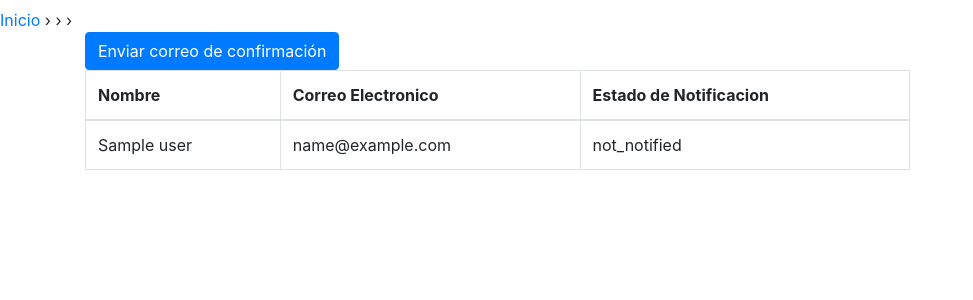
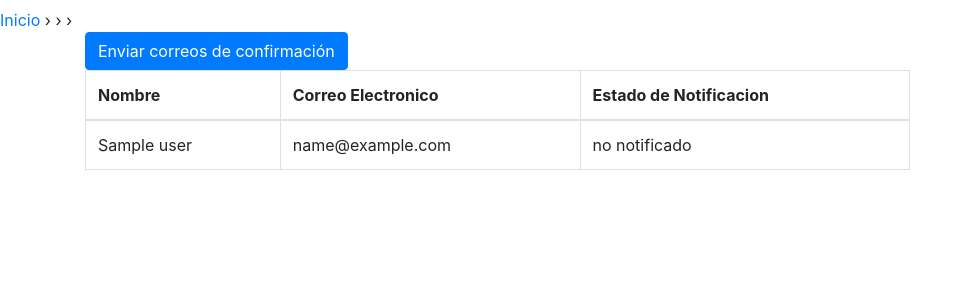
Before and after one commit to fiqus/compras-comunitarias, a Django app: template compras/templates/admin/order/report_orders.html in a window 1280 px wide. Shown: the part 29-329 px from the top of the page, without its empty margins (0-973 px from the left). Run offline with Django 3.2, Linux system fonts and the light colour scheme; the template is opened without the code that fills it: most values are stand-ins (such as "Sample title", 1, 10 or a date in 2020); style sheets or scripts are compiled from the project's sources; parts of the project's set-up code (start-up, migrations or seed data) failed here and were passed over; some libraries are stand-ins or nearby versions.

Commit message:
mostrar en español el valor de la columna Estado de Notificacion

```diff
--- a/compras/templates/admin/order/report_orders.html
+++ b/compras/templates/admin/order/report_orders.html
@@ -19,7 +19,7 @@
 
 {% block content %}
     <div class="container">
-        <button type="button" class="btn btn-primary" onClick="sendEmails()">Enviar correo de confirmación</button>
+        <button type="button" class="btn btn-primary" onClick="sendEmails()">Enviar correos de confirmación</button>
         <div class="row">
             <div class="col-md-9">
                 {% if data.orders %}
@@ -34,9 +34,13 @@
                       <tbody>
                           {% for order in data.orders %}
                               <tr>
-                                  <td>{{order.user.name}}</th>
-                                  <td>{{order.user.email}}</th>
-                                  <td>{{order.notification_status}}</th>
+                                  <td>{{order.user.name}}</td>
+                                  <td>{{order.user.email}}</td>
+                                  {% if order.notification_status == "not_notified" %}
+                                    <td>no notificado</td>
+                                  {% else %}
+                                    <td>notificado</td>
+                                  {% endif %}
                               </tr>
                           {% endfor %}
                       </tbody>
```
